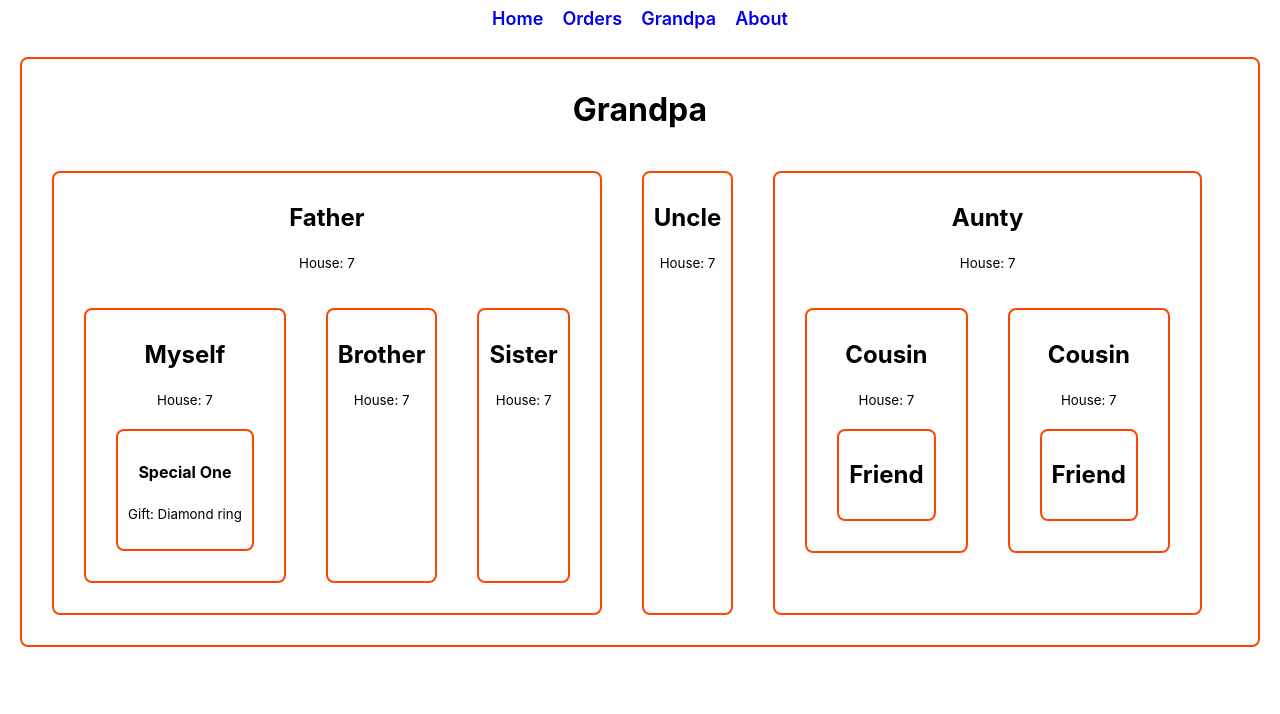
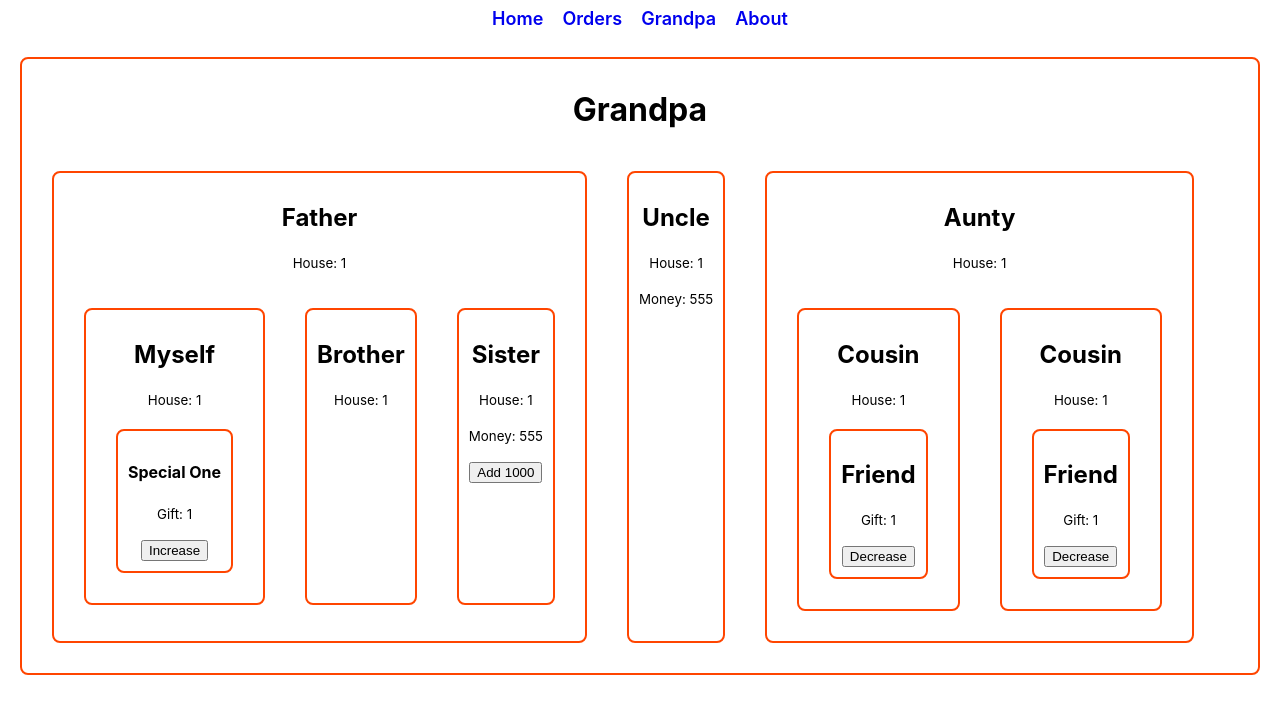
Before and after one commit to mahmud035/54-t-shirt-mania, a React (Create React App) app: page /grandpa in a window 1280 px wide. Shown: the top 714 px of the page. Built offline with nearby package versions, Linux system fonts and the light colour scheme.

Commit message:
54-7 Simple Introduction to Context API to avoid Prop drilling

```diff
--- a/src/Components/Father/Father.js
+++ b/src/Components/Father/Father.js
@@ -3,7 +3,7 @@
 import Myself from '../Myself/Myself';
 import Sister from '../Sister/Sister';
 
-const Father = ({ house, ring }) => {
+const Father = ({ house }) => {
   return (
     <div>
       <h2>Father</h2>
@@ -11,7 +11,7 @@
         <small>House: {house}</small>
       </p>
       <section className="flex">
-        <Myself house={house} ring={ring}></Myself>
+        <Myself house={house}></Myself>
         <Brother house={house}></Brother>
         <Sister house={house}></Sister>
       </section>
--- a/src/Components/Friend/Friend.js
+++ b/src/Components/Friend/Friend.js
@@ -1,9 +1,16 @@
-import React from 'react';
+import React, { useContext } from 'react';
+import { RingContext } from '../Grandpa/Grandpa';
 
 const Friend = () => {
+  const [house, setHouse] = useContext(RingContext);
+
   return (
     <div>
       <h2>Friend</h2>
+      <p>
+        <small>Gift: {house}</small>
+      </p>
+      <button onClick={() => setHouse(house - 1)}>Decrease</button>
     </div>
   );
 };
--- a/src/Components/Grandpa/Grandpa.js
+++ b/src/Components/Grandpa/Grandpa.js
@@ -1,24 +1,29 @@
-import React, { createContext } from 'react';
+import React, { createContext, useState } from 'react';
 import Aunty from '../Aunty/Aunty';
 import Father from '../Father/Father';
 import Uncle from '../Uncle/Uncle';
 import './Grandpa.css';
 
-const RingContext = createContext('Matir Ring');
+export const RingContext = createContext('Matir Ring');
+export const MoneyContext = createContext(555);
 
 const Grandpa = () => {
-  const house = 7;
-  const ring = 'Diamond ring';
+  const [house, setHouse] = useState(1);
+  const [money, setMoney] = useState(555);
 
   return (
+    <RingContext.Provider value={[house, setHouse]}>
+      <MoneyContext.Provider value={[money, setMoney]}>
         <div className="grandpa">
           <h1>Grandpa</h1>
           <section className="flex">
-        <Father house={house} ring={ring}></Father>
+            <Father house={house}></Father>
             <Uncle house={house}></Uncle>
             <Aunty house={house}></Aunty>
           </section>
         </div>
+      </MoneyContext.Provider>
+    </RingContext.Provider>
   );
 };
 
--- a/src/Components/Myself/Myself.js
+++ b/src/Components/Myself/Myself.js
@@ -1,7 +1,7 @@
 import React from 'react';
 import SpecialOne from '../SpecialOne/SpecialOne';
 
-const Myself = ({ house, ring }) => {
+const Myself = ({ house }) => {
   return (
     <div>
       <h2>Myself</h2>
@@ -10,7 +10,7 @@
       </p>
 
       <section>
-        <SpecialOne ring={ring}></SpecialOne>
+        <SpecialOne></SpecialOne>
       </section>
     </div>
   );
--- a/src/Components/Sister/Sister.js
+++ b/src/Components/Sister/Sister.js
@@ -1,12 +1,19 @@
-import React from 'react';
+import React, { useContext } from 'react';
+import { MoneyContext } from '../Grandpa/Grandpa';
 
 const Sister = ({ house }) => {
+  const [money, setMoney] = useContext(MoneyContext);
+
   return (
     <div>
       <h2>Sister</h2>
       <p>
         <small>House: {house}</small>
       </p>
+      <p>
+        <small>Money: {money}</small>
+      </p>
+      <button onClick={() => setMoney(money + 1000)}>Add 1000</button>
     </div>
   );
 };
--- a/src/Components/SpecialOne/SpecialOne.js
+++ b/src/Components/SpecialOne/SpecialOne.js
@@ -1,12 +1,16 @@
-import React from 'react';
+import React, { useContext } from 'react';
+import { RingContext } from '../Grandpa/Grandpa';
 
-const SpecialOne = ({ ring }) => {
+const SpecialOne = () => {
+  const [house, setHouse] = useContext(RingContext);
+
   return (
     <div>
       <h1>Special One</h1>
       <p>
-        <small>Gift: {ring}</small>
+        <small>Gift: {house}</small>
       </p>
+      <button onClick={() => setHouse(house + 1)}>Increase</button>
     </div>
   );
 };
--- a/src/Components/Uncle/Uncle.js
+++ b/src/Components/Uncle/Uncle.js
@@ -1,12 +1,18 @@
-import React from 'react';
+import React, { useContext } from 'react';
+import { MoneyContext } from '../Grandpa/Grandpa';
 
 const Uncle = ({ house }) => {
+  const [money] = useContext(MoneyContext);
+
   return (
     <div>
       <h2>Uncle</h2>
       <p>
         <small>House: {house}</small>
       </p>
+      <p>
+        <small>Money: {money}</small>
+      </p>
     </div>
   );
 };
```
Also changed, not shown: src/__steps.js (+3 -6 lines). Lines whose indentation alone changed are shown as unchanged.
